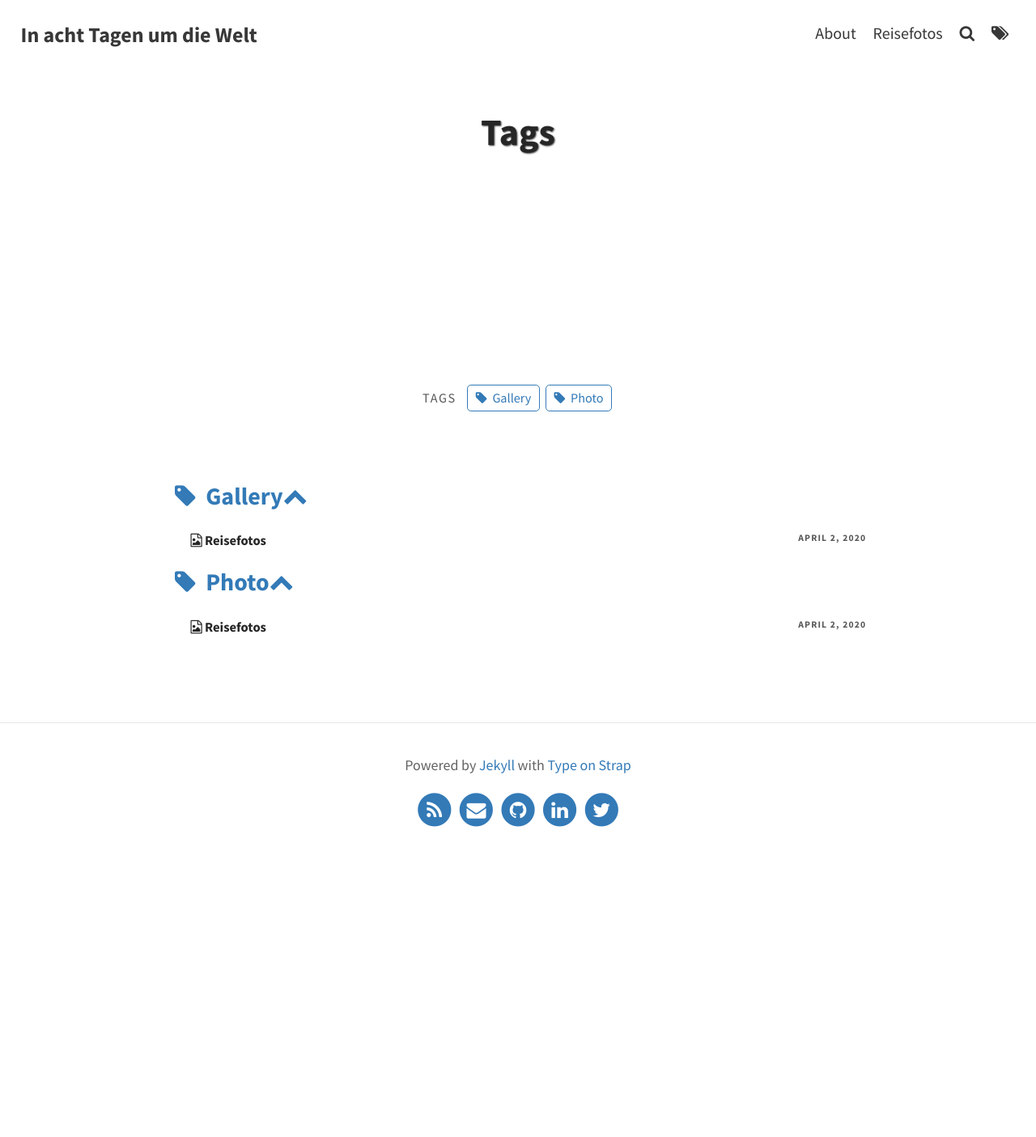
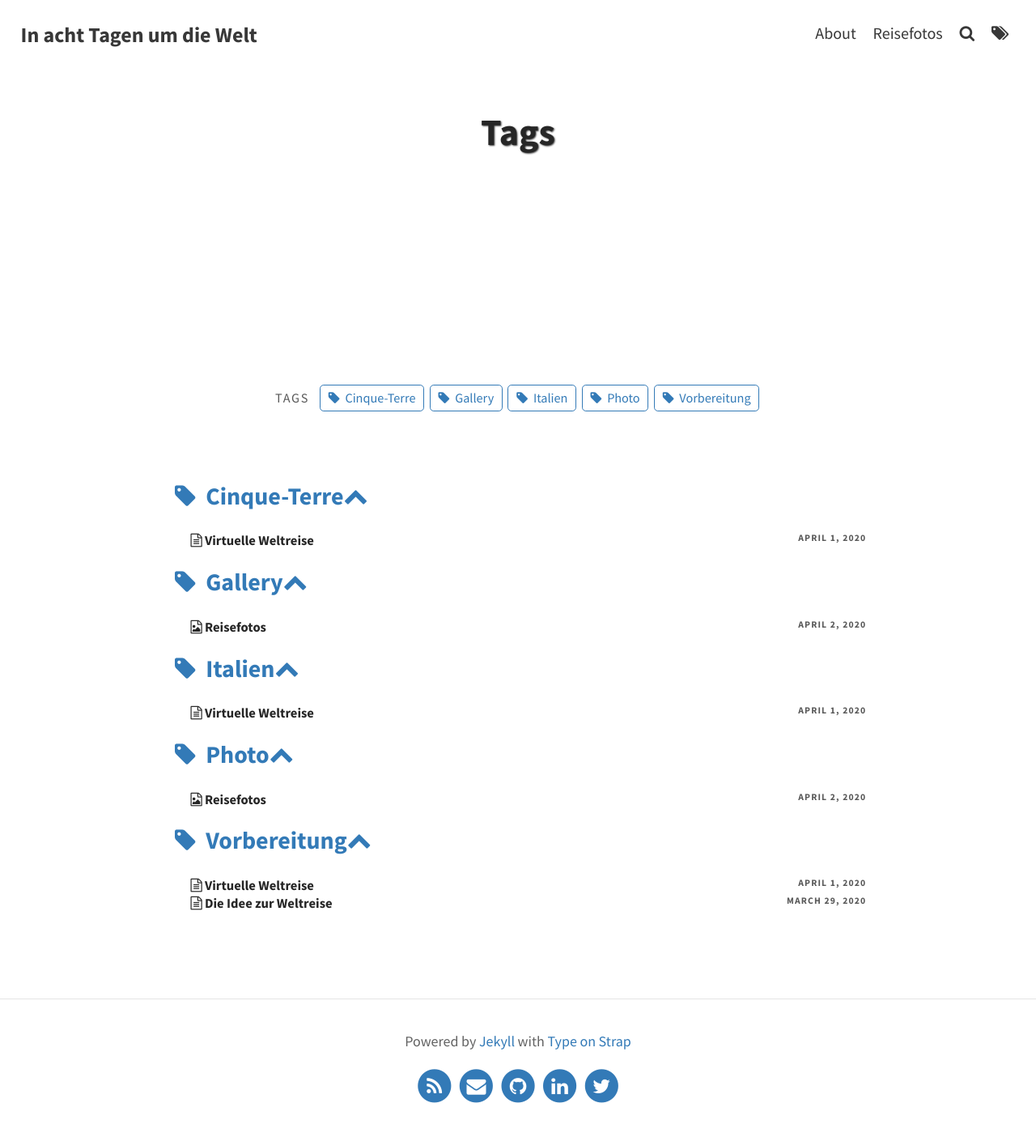
Before and after one commit to jschirrmacher/eight-days, a Jekyll site: the page built from pages/tags.md, in a window 1280 px wide. Shown: the whole page at 81% size. Built offline with Jekyll 4.4.1, drawn with Linux system fonts in a browser that asks for light colours; before the commit the page ends 1063 px from its top, so only the background shows below that; some of the changed lines change nothing that is shown.

Commit message:
Fixed gallery

```diff
--- a/_config.yml
+++ b/_config.yml
@@ -28,7 +28,7 @@ share_buttons:                                          # In _data/social.yml
 authors:                                                # In _data/authors.yml
 language:                                               # In _data/language.yml
 
-gallery_path: "assets/img/gallery"
+gallery_path: "gallery"
 
 # PAGINATION
 paginate: 5
--- a/_posts/2020-03-29-in-acht-tagen-um-die-welt.md
+++ b/_posts/2020-03-29-in-acht-tagen-um-die-welt.md
@@ -4,6 +4,7 @@ title: Die Idee zur Weltreise
 feature-img: assets/img/header.jpg
 thumbnail: /assets/img/thumbnails/Christiane und Joachim am Jostedalsbreen in Norwegen.jpg
 author: jschirrmacher
+tags: Vorbereitung
 ---
 ## Auf Weltreise in Pandemie-Zeiten
 
--- a/_posts/2020-04-01-virtuelle-weltreise.md
+++ b/_posts/2020-04-01-virtuelle-weltreise.md
@@ -4,6 +4,7 @@ title: Virtuelle Weltreise
 feature-img: https://kochbuch.cgerigk.de/wp-content/uploads/2012/08/Zitronennudeln2.jpg
 thumbnail: /assets/img/thumbnails/Zitronennudeln2.jpg
 author: jschirrmacher
+tags: Vorbereitung Cinque-Terre Italien
 ---
 ## Was wir vorhaben
 
@@ -11,7 +12,7 @@ Bald geht's los mit unserer Weltreise! Ich kann es kaum erwarten.
 
 Nun stellt sich die Frage, was uns eigentlich an den Orten interessiert, die wir besuchen. Klar, einfach mal gesehen haben, ist schon mal was. Aber reicht uns das? Wohl eher nicht.
 
-![Cinque Terre]({{ 'gallery/cinque-terre-828614_1920.jpg' | relative_url }})
+![Cinque Terre]({{ 'gallery/Cinque Terre.jpg' | relative_url }})
 _Cinque Terre von [Free-Photos](https://pixabay.com/photos/?utm_source=link-attribution&amp;utm_medium=referral&amp;utm_campaign=image&amp;utm_content=828614) auf [Pixabay](https://pixabay.com/de/?utm_source=link-attribution&amp;utm_medium=referral&amp;utm_campaign=image&amp;utm_content=828614)_
 
 Interessant finde ich zum Beispiel, auch zu wissen, wie und was man dort isst. Wie gut, dass wir in Frankfurt leben, wo man ja - zumindest in normalen Zeiten, mal sehen, wie das heutzutage ist - fast alle Nationalitäten antrifft und auch recht realitätsnahe Speisen bekommen kann. Oftmals fertig zubereitet, manchmal vielleicht auch nur die notwendigen Zutaten. Kochen können wir ja was, und das Internet sollte uns zumindest schlau machen können, was geeignete Rezepte und Zubereitungsmethoden sind. Mal sehen, wie weit wir kommen. Ich bin jedenfalls guter Dinge, dass da auch was für unser [Kochbuch](https://kochbuch,cgerigk.de) abfällt.
```
Also changed, not shown: gallery/Cinque Terre.jpg (renamed from gallery/cinque-terre-828614_1920.jpg).
